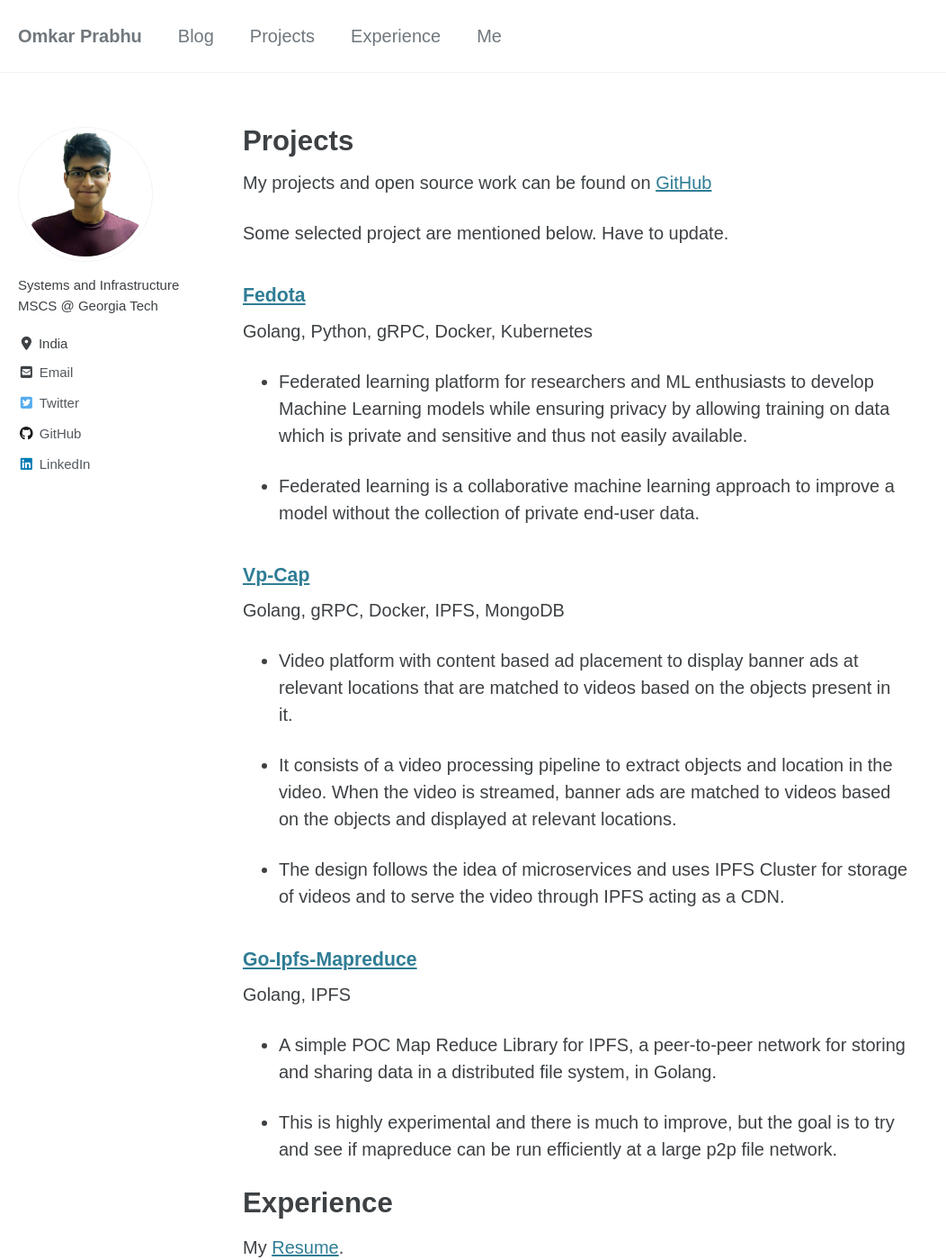
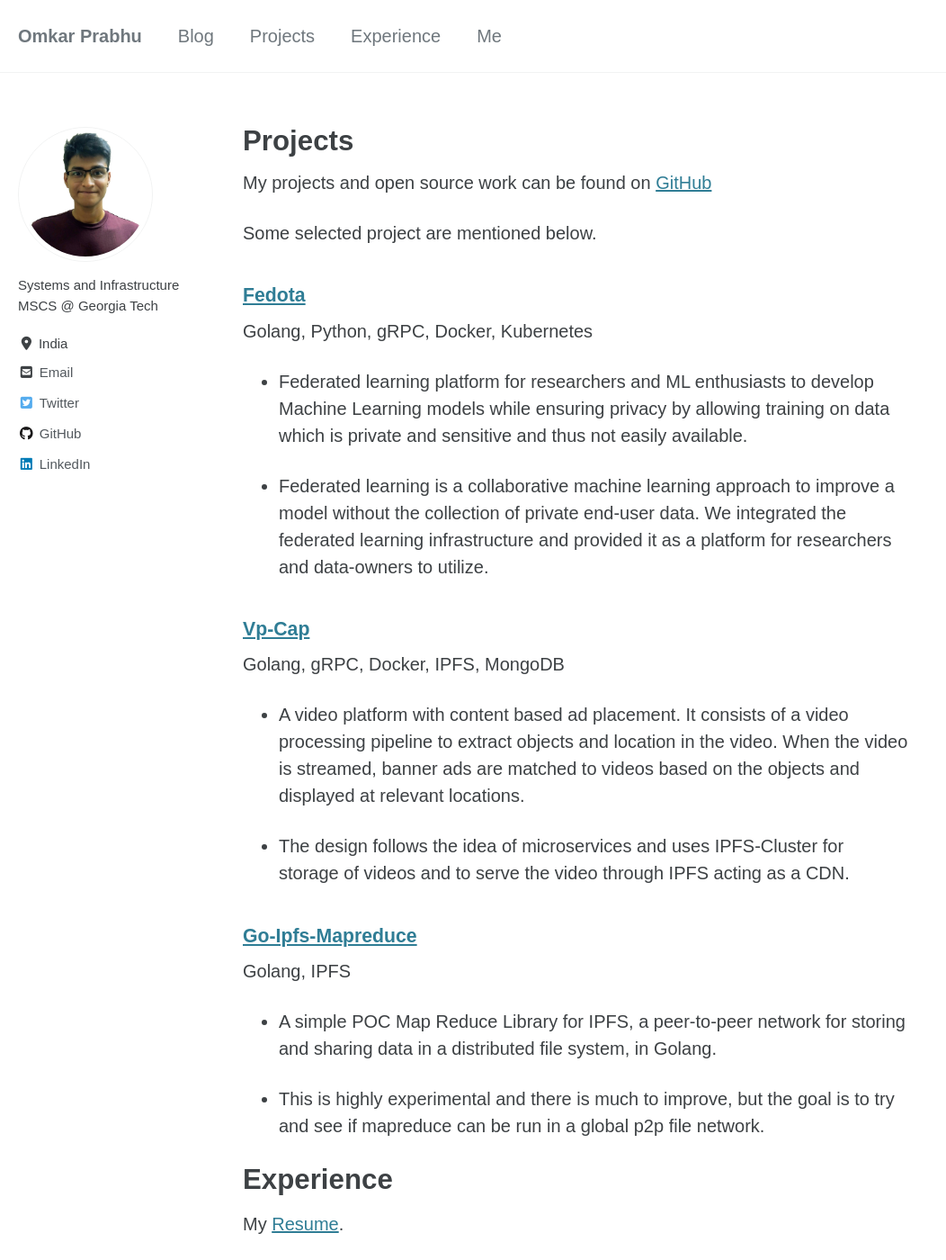
Before and after one commit to omkarprabhu-98/omkarprabhu-98.github.io, a Jekyll site: the page built from _pages/cs.md, in a window 1280 px wide and 1400 px high. Shown: the whole window at 90% size, without its empty margins (0-1052 px from the left). Built offline with Jekyll 4.4.1, drawn with Linux system fonts in a browser that asks for light colours; cached includes are drawn as plain includes; nearby versions of some CDN libraries.

Commit message:
update project content

```diff
--- a/_data/cs.yml
+++ b/_data/cs.yml
@@ -4,20 +4,19 @@ projects:
     libs: Golang, Python, gRPC, Docker, Kubernetes
     desc:
       - Federated learning platform for researchers and ML enthusiasts to develop Machine Learning models while ensuring privacy by allowing training on data which is private and sensitive and thus not easily available.
-      - Federated learning is a collaborative machine learning approach to improve a model without the collection of private end-user data.
+      - Federated learning is a collaborative machine learning approach to improve a model without the collection of private end-user data. We integrated the federated learning infrastructure and provided it as a platform for researchers and data-owners to utilize.
   - title: Vp-Cap
     link: https://github.com/vp-cap
     libs: Golang, gRPC, Docker, IPFS, MongoDB
     desc:
-      - Video platform with content based ad placement to display banner ads at relevant locations that are matched to videos based on the objects present in it.
-      - It consists of a video processing pipeline to extract objects and location in the video. When the video is streamed, banner ads are matched to videos based on the objects and displayed at relevant locations.
-      - The design follows the idea of microservices and uses IPFS Cluster for storage of videos and to serve the video through IPFS acting as a CDN.
+      - A video platform with content based ad placement. It consists of a video processing pipeline to extract objects and location in the video. When the video is streamed, banner ads are matched to videos based on the objects and displayed at relevant locations.
+      - The design follows the idea of microservices and uses IPFS-Cluster for storage of videos and to serve the video through IPFS acting as a CDN.
   - title: Go-Ipfs-Mapreduce
     link: https://github.com/omkarprabhu-98/go-ipfs-mapreduce
     libs: Golang, IPFS
     desc:
       - A simple POC Map Reduce Library for IPFS, a peer-to-peer network for storing and sharing data in a distributed file system, in Golang.
-      - This is highly experimental and there is much to improve, but the goal is to try and see if mapreduce can be run efficiently at a large p2p file network.
+      - This is highly experimental and there is much to improve, but the goal is to try and see if mapreduce can be run in a global p2p file network.
 
 other-projects:
   - title: Secure Aadhaar
--- a/_pages/cs.md
+++ b/_pages/cs.md
@@ -7,7 +7,7 @@ author_profile: true
 
 My projects and open source work can be found on [GitHub](https://github.com/omkarprabhu-98)
 
-Some selected project are mentioned below. Have to update.
+Some selected project are mentioned below.
 
 {% for project in site.data.cs.projects %}
 #### [{{ project.title }}]({{ project.link }}){:target="_blank"}
```
